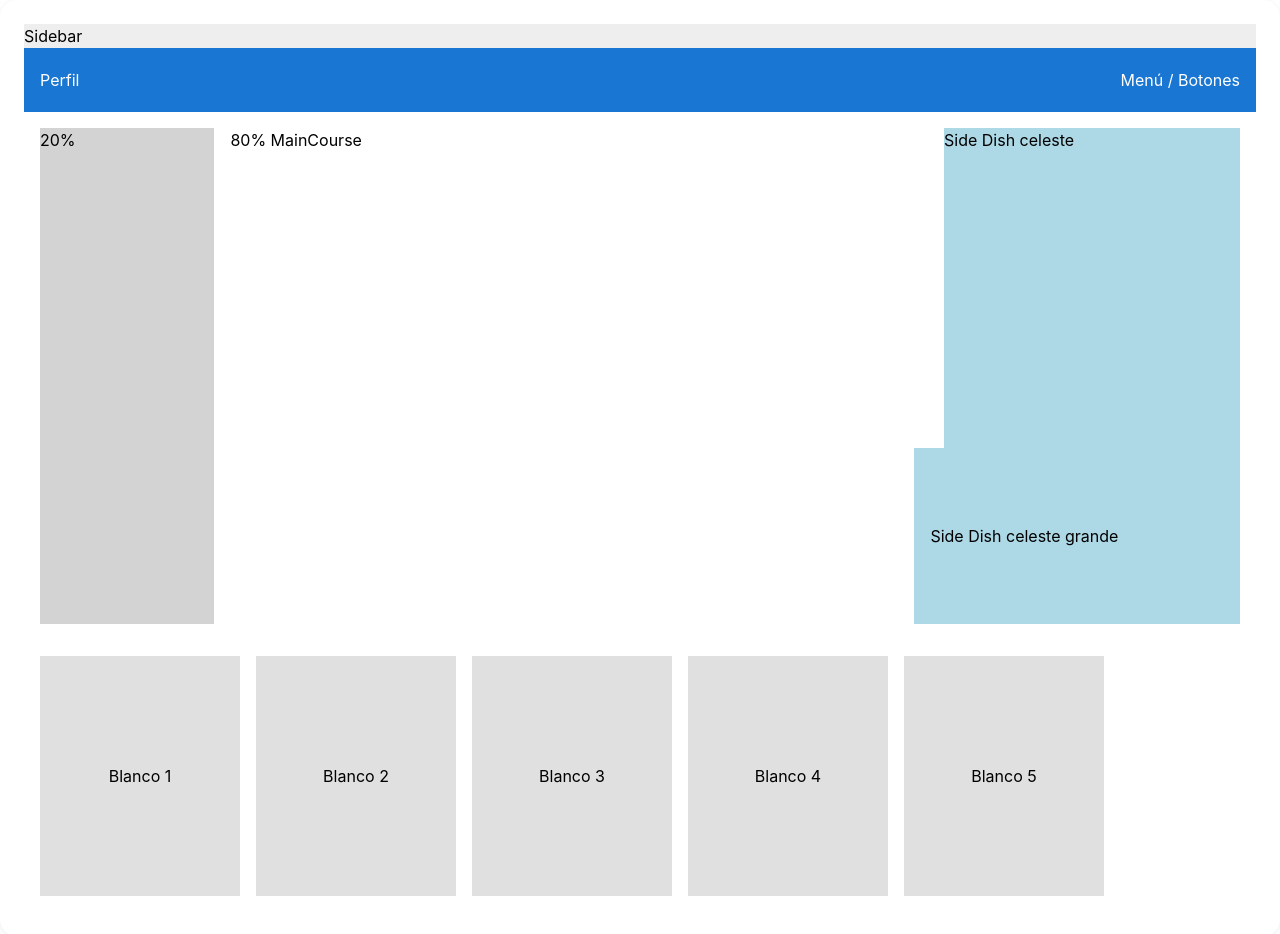
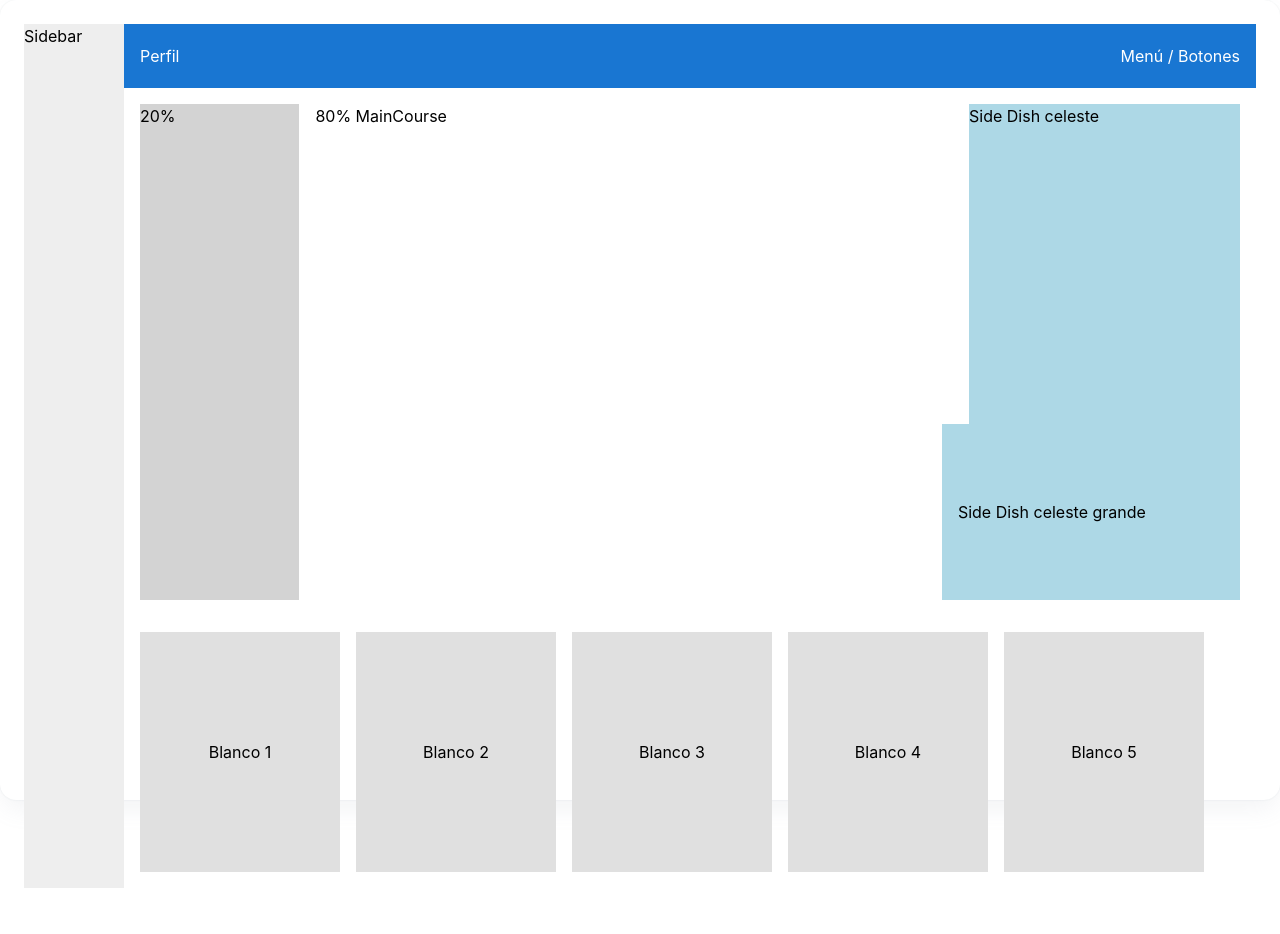
Before and after one commit to EduRamos95/portfolio.Ryu, a React (Create React App) app in the folder portfolio/: page / in a window 1280 px wide. After the commit the page ends 888 px from the top, so only its background shows below. Built offline with nearby package versions, Linux system fonts and the light colour scheme; a web font is replaced by a local one.

Commit message:
fix: style

```diff
--- a/portfolio/src/App.tsx
+++ b/portfolio/src/App.tsx
@@ -55,10 +55,12 @@ function App() {
     </Box>
     */
 
-  <CardWrapper>
+  <CardWrapper sx={{
+    height: '100vh', boxSizing: 'border-box'
+  }}>
 
     <Box sx={{
-    // display: 'flex',
+      display: {xs:'block', md:'flex'},
       // flexDirection:'row',
       minHeight: '100vh',
       width:'100%'
@@ -103,11 +105,11 @@ function App() {
         >
           {/* Primera pantalla */}
           <Box sx={{
-          height: '100dvh',
-          minHeight: '100dvh',
+            height: 'calc(100dvh - 80px)',
+            minHeight: 'calc(100dvh - 80px)',
             position:'relative'
           }}>
-          <Box sx={{ height: '100dvh', bgcolor: 'pink' }}>MainCourse</Box>
+            <Box sx={{ height: '100%', bgcolor: 'pink' }}>MainCourse</Box>
             <Box
               sx={{
                 height: '34vh',
@@ -155,9 +157,9 @@ function App() {
               px: 2,
             }}
           >
-          {[...Array(5)].map((_, i) => (
+            {[...Array(5)].map((v, i) => (
               <Box
-              key={i}
+                key={`${v}-box`}
                 sx={{
                   minWidth: 200,
                   height: '100%',
```
Lines whose indentation alone changed are shown as unchanged.
